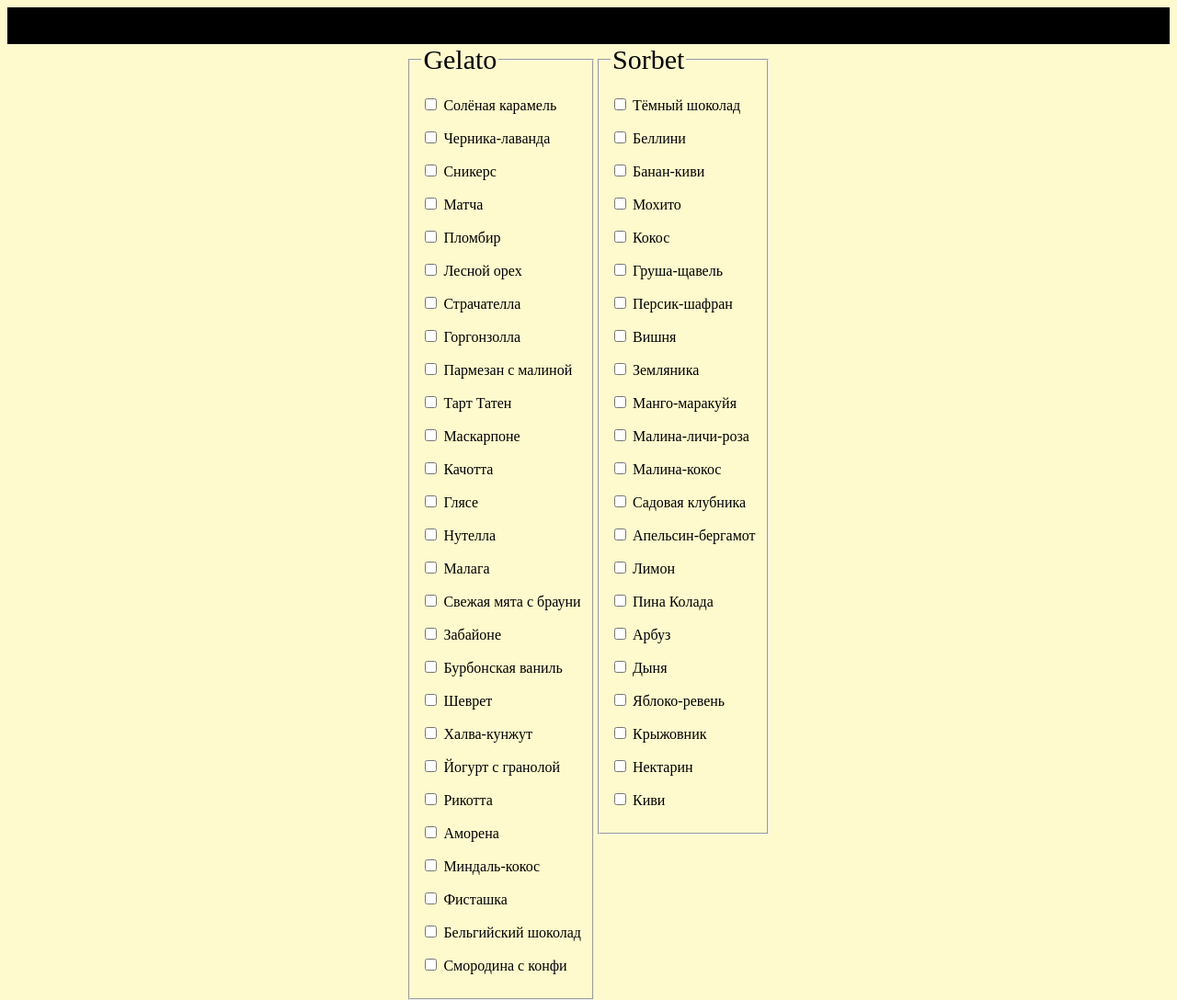
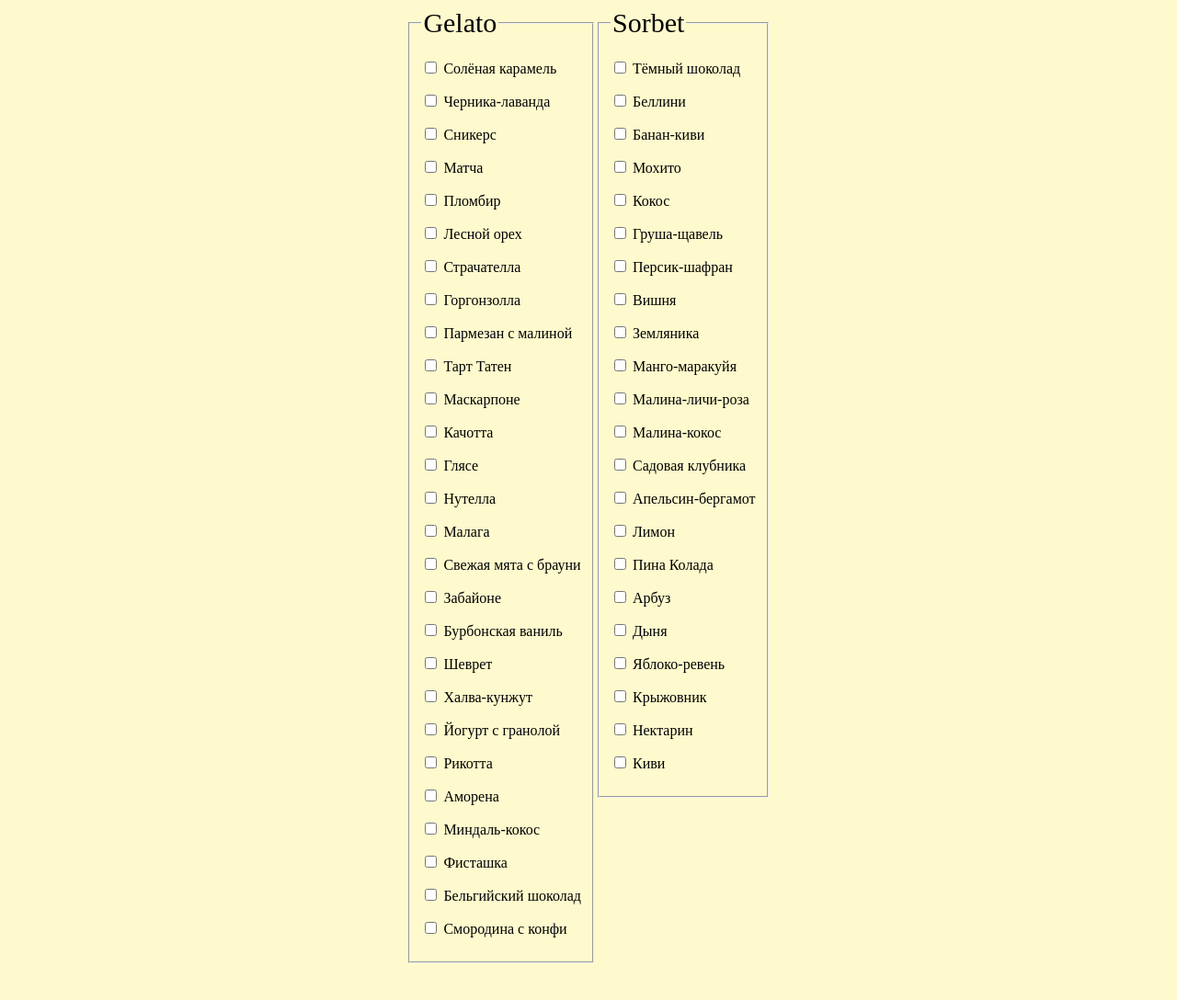
Before and after one commit to Cheizlol/cremeria.aroma, a plain HTML site: page index.html in a window 1280 px wide. Shown: the whole page at 92% size. After the commit the page ends 1056 px from the top, so only its background shows below. Drawn offline with Linux system fonts and the light colour scheme.

Commit message:
Add files via upload

```diff
--- a/index.html
+++ b/index.html
@@ -8,10 +8,7 @@
     <title>Cremeria.aroma</title>
 </head>
 <body>
-    <header class='nav'>
-        <div class="items">Канва</div>
-        <div class="items">Десерты</div>
-    </header>
+
     <div class="main">
         <div class="gelato">
             <form class='gelato__form'>
```
